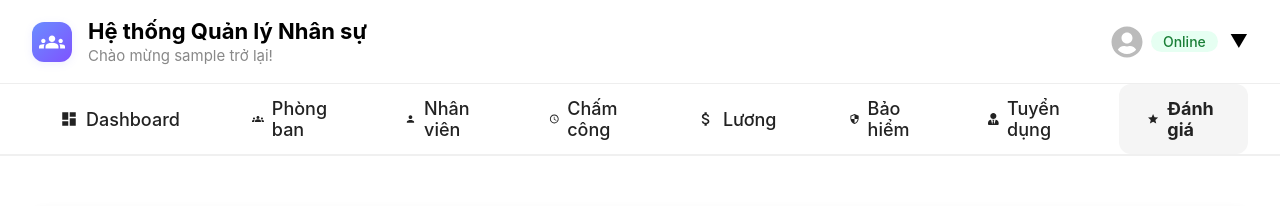
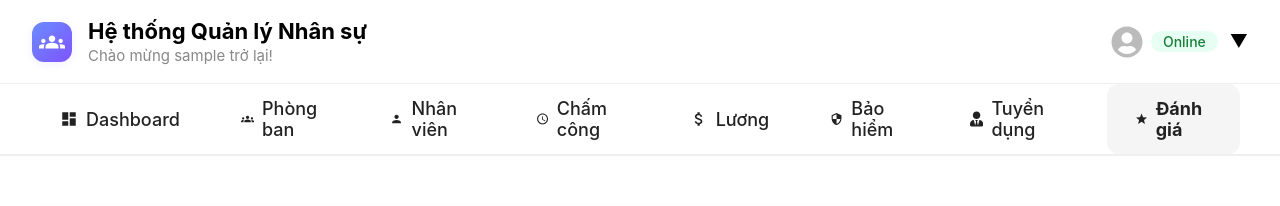
Before and after one commit to yoyozero10/hr-management, a React (Create React App) app: page /danhgia in a window 1280 px wide. Shown: the top 206 px of the page. Built offline with nearby package versions, Linux system fonts and the light colour scheme; no server answers; sample sign-in values are in the browser's storage.

Commit message:
Chỉnh sửa menu items

```diff
--- a/src/components/Tabs.js
+++ b/src/components/Tabs.js
@@ -24,7 +24,7 @@ const Tabs = () => {
   return (
     <div style={{
       display: 'flex',
-      gap: 32,
+      gap: 21,
       padding: '0 40px',
       borderBottom: '2px solid #f0f0f0',
       marginBottom: 18,
```
